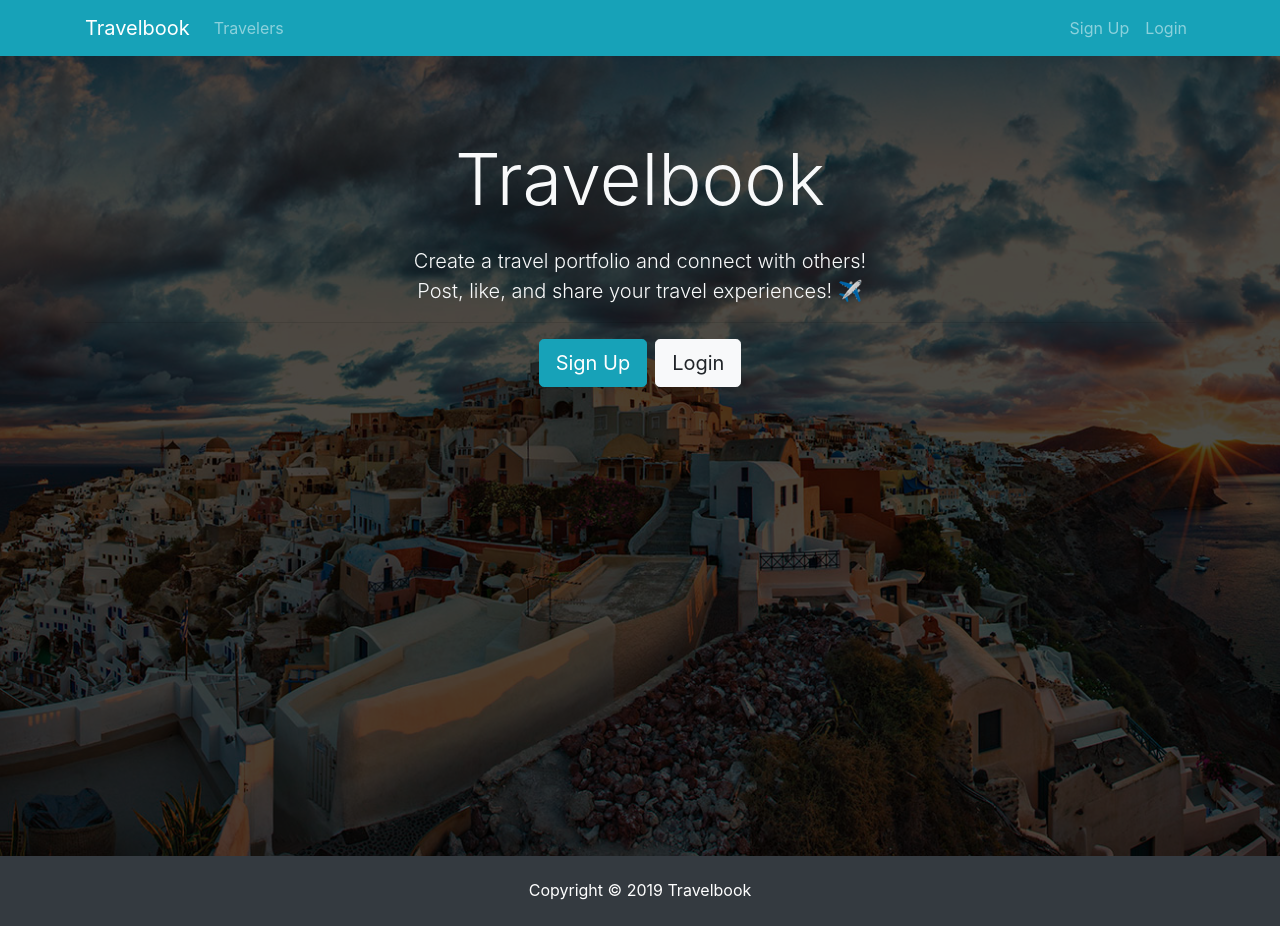
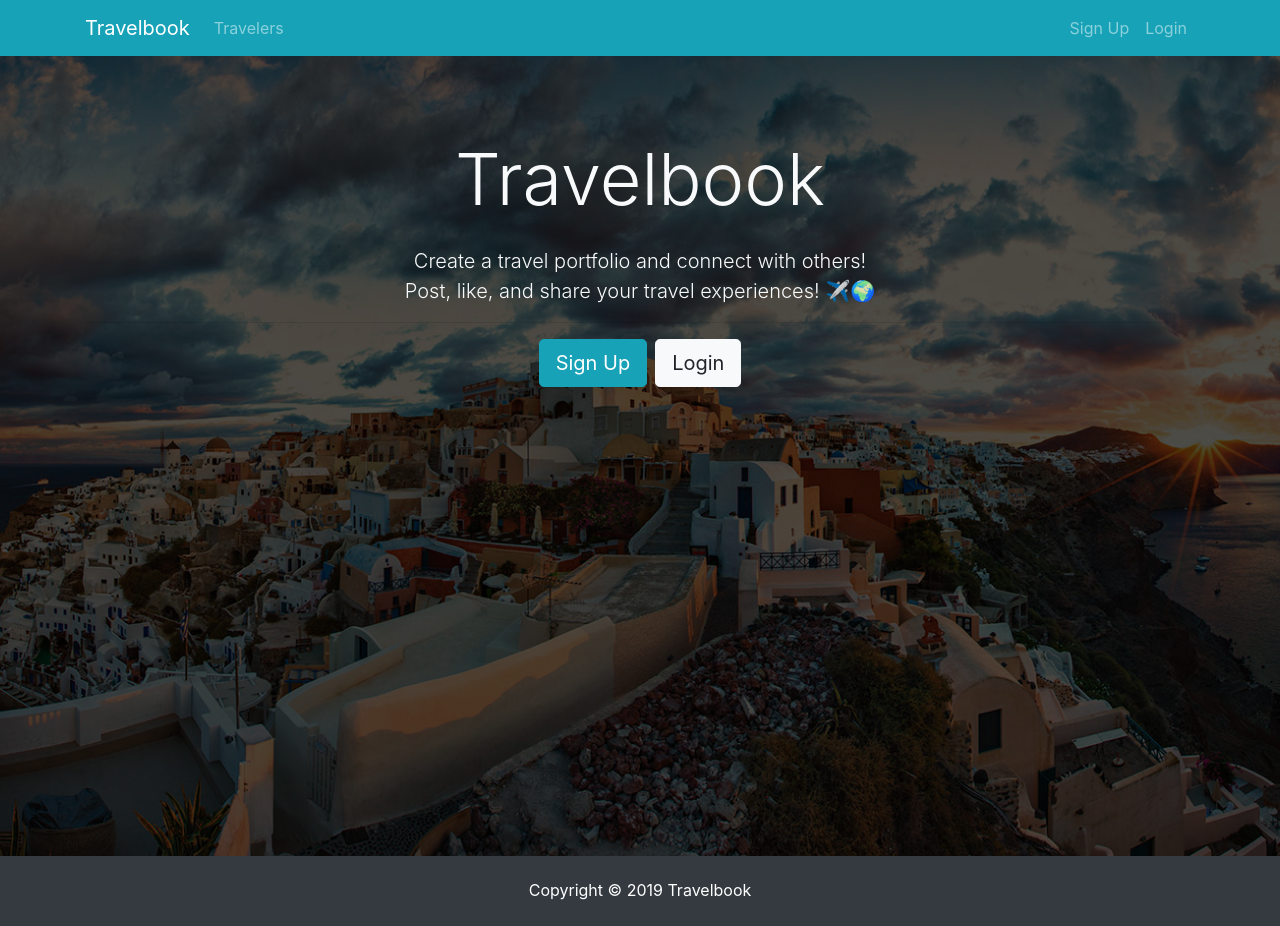
Before and after one commit to kiannaquach/travelbook, a React (Create React App) app in the folder client/: page / in a window 1280 px wide. Built offline with nearby package versions, Linux system fonts and the light colour scheme.

Commit message:
add description

```diff
--- a/client/src/components/layout/Landing.js
+++ b/client/src/components/layout/Landing.js
@@ -15,7 +15,7 @@ class Landing extends Component {
                 <p className="lead">
                   Create a travel portfolio and connect with others!
                   <br />
-                  Post, like, and share your travel experiences! <span aria-label="airplane" role="img">✈️</span>
+                  Post, like, and share your travel experiences! <span aria-label="airplane" role="img">✈️🌍</span>
                 </p>
                 <hr />
                 <Link className="btn btn-lg btn-info mr-2" to='/register'>
```
